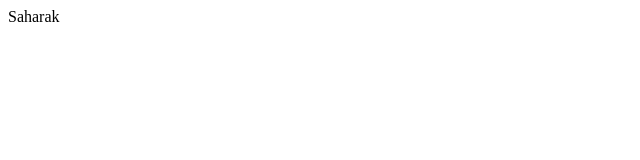
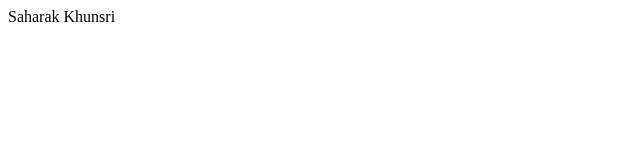
Before and after one commit to neverreturnbutneverdie/test-project, a plain HTML site: page index.html in a window 1280 px wide. Shown: the full height of the page, 0-640 px from the left. Drawn offline with Linux system fonts and the light colour scheme.

Commit message:
surname.html

```diff
--- a/index.html
+++ b/index.html
@@ -3,6 +3,6 @@
         <title>Home</title>
     </head>
     <body>
-        <h>Saharak</h>
+        <h>Saharak Khunsri</h>
     </body>
 </html>
```
